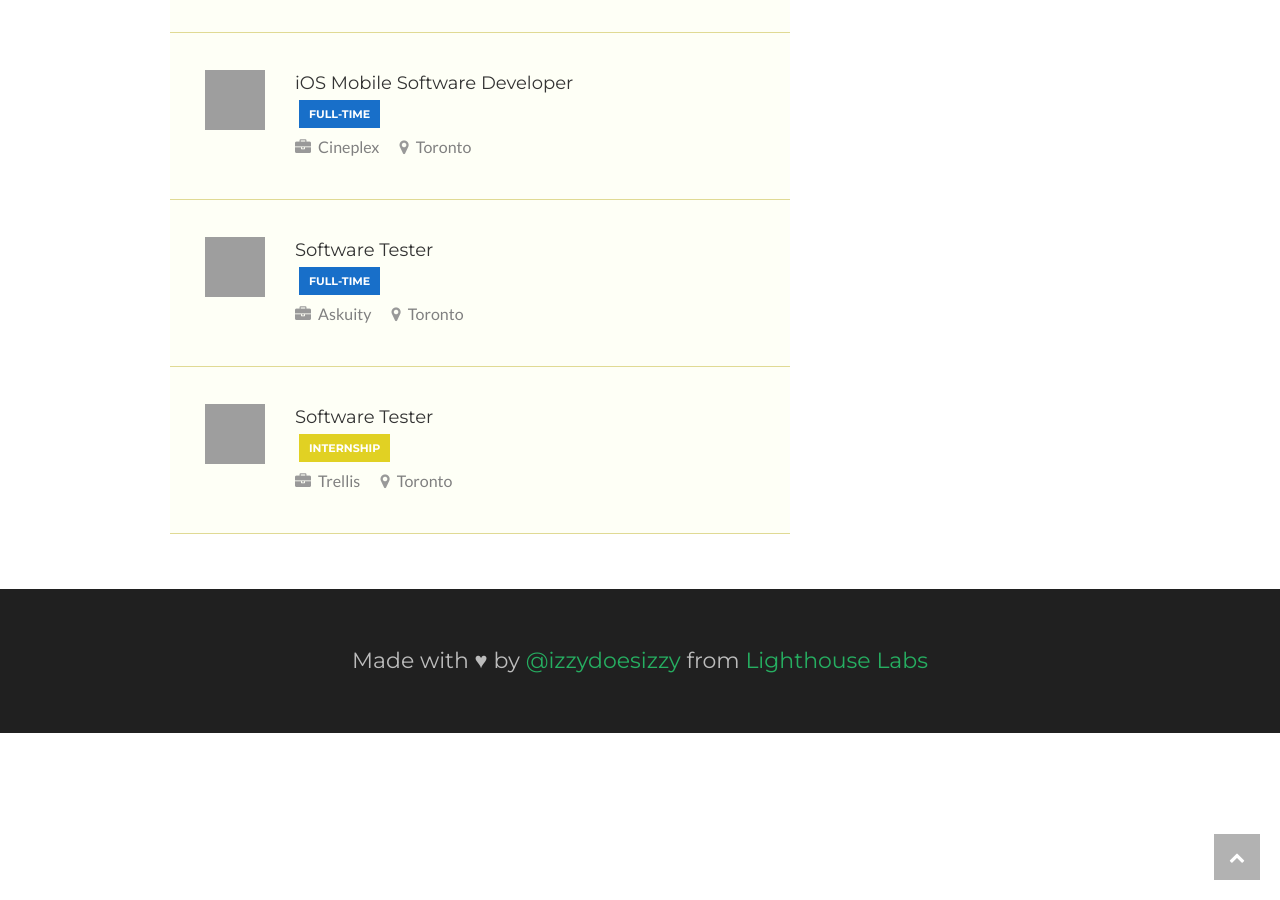
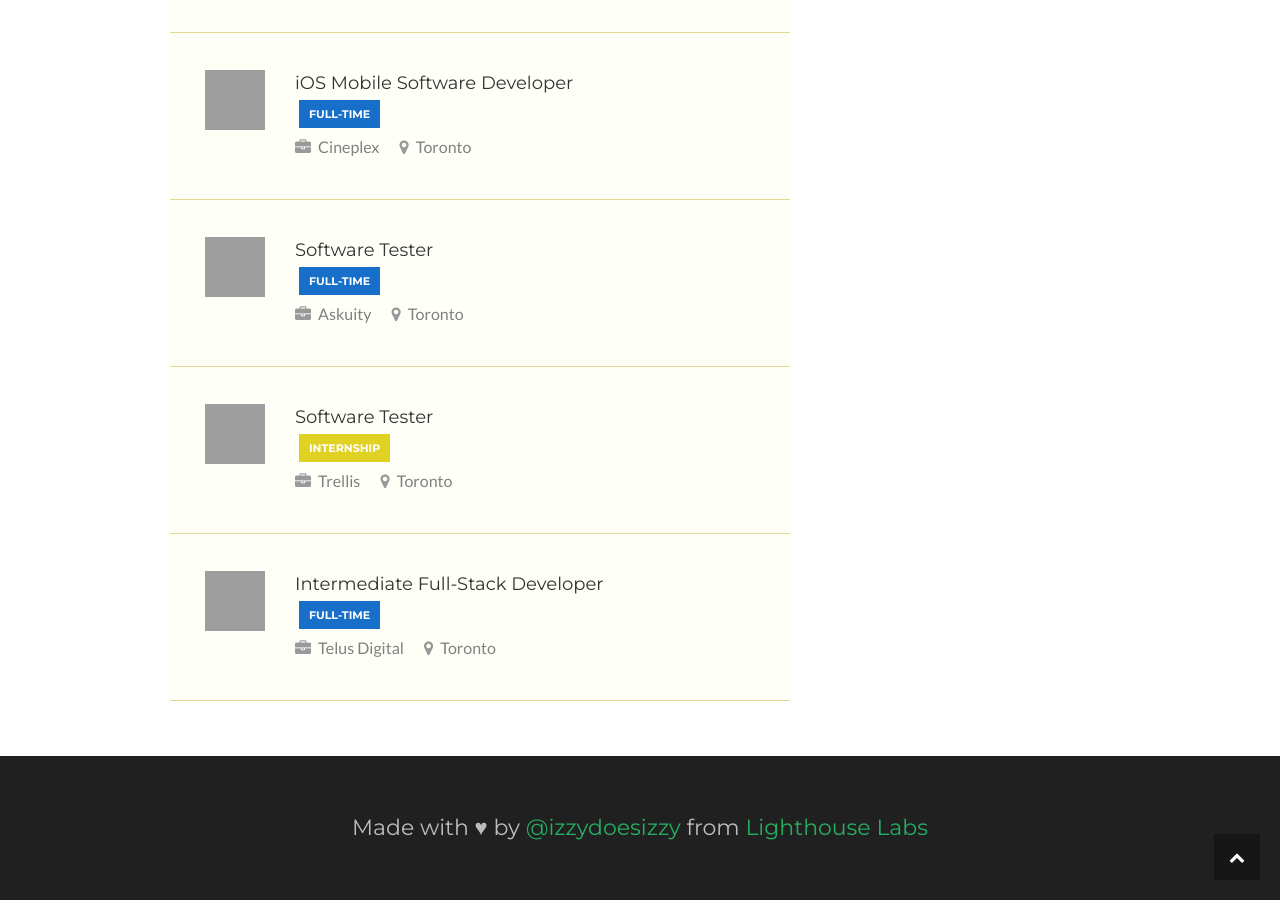
Before and after one commit to izzydoesizzy/todevjobs, a Jekyll site: the page built from index.html, in a window 1280 px wide and 900 px high, scrolled down 2857 px. Built offline with Jekyll 4.4.1, drawn with Linux system fonts in a browser that asks for light colours; grey boxes are pictures that could not be loaded.

Commit message:
Telus Digital: Intermediate Full-Stack Developer
Requires 2 years experience full-stack

```diff
--- a/_data/jobs.yml
+++ b/_data/jobs.yml
@@ -109,3 +109,10 @@
   company: Trellis
   location: "Toronto"
   joblink: https://www.trellisgrows.com/careers/5741031244955648
+
+- title: Intermediate Full-Stack Developer
+  duration: full-time
+  imagelink: https://pbs.twimg.com/profile_images/40e96c_400x400.png
+  company: Telus Digital
+  location: "Toronto"
+  joblink: https://telusdigital.breezy.hr/p/eb4d4afd8c78-20179
```
